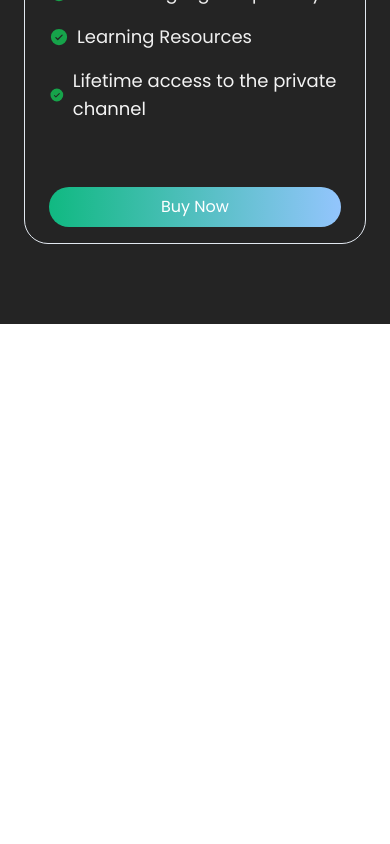
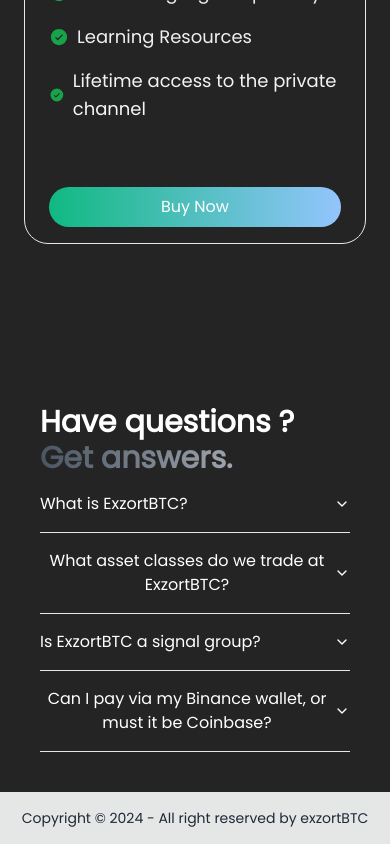
Before and after one commit to Exzort567/exzortBTC, a Next.js app: page / in a window 390 px wide. Shown: the part 6084-6928 px from the top of the page. Before the commit the page ends 6408 px from the top, so only its background shows below. Built offline with nearby package versions, Linux system fonts and the light colour scheme.

Commit message:
Add Faqs and footer

```diff
--- a/app/page.tsx
+++ b/app/page.tsx
@@ -6,6 +6,8 @@
 import { HeroParallaxDemo } from "@/components/Gallery";
 import { WobbleCardDemo } from "@/components/Services";
 import Pricing from "@/components/Pricing";
+import FAQS from "@/components/Faq";
+import Footer from "@/components/Footer";
 
 
 
@@ -20,6 +22,8 @@
       <HeroParallaxDemo/>
       <WobbleCardDemo/>
       <Pricing/>
+      <FAQS/>
+      <Footer/>
     </div>
   );
 }
--- /dev/null
+++ b/components/Faq.tsx
@@ -0,0 +1,54 @@
+import {
+    Accordion,
+    AccordionContent,
+    AccordionItem,
+    AccordionTrigger,
+  } from "@/components/ui/accordion"
+
+
+
+const FAQS = () => {
+    return (
+        <div className=" mt-10 md:py-10 w-full
+        rounded-3xl
+
+        ">
+          <div className=" p-10 md:p-4 md:px-20 text-white">
+            <div className="text-3xl md:text-7xl font-bold text-white">
+              Have questions ?
+            </div>
+            <div className="  font-semibold text-3xl md:text-6xl text-gradient bg-gradient-to-r from-gray-600 to-gray-300 bg-clip-text text-transparent">
+              Get answers.
+            </div>
+            <Accordion type="single" collapsible>
+              <AccordionItem value="item-1">
+                <AccordionTrigger>What is ExzortBTC?</AccordionTrigger>
+                <AccordionContent>
+                  ExzortBTC is a public trading community that provides market insights and trading signals for private members.
+                </AccordionContent>
+              </AccordionItem>
+              <AccordionItem value="item-2">
+                <AccordionTrigger>What asset classes do we trade at ExzortBTC?</AccordionTrigger>
+                <AccordionContent>
+                  We trade in the crypto, forex, and indices markets.
+                </AccordionContent>
+              </AccordionItem>
+              <AccordionItem value="item-3">
+                <AccordionTrigger>Is ExzortBTC a signal group?</AccordionTrigger>
+                <AccordionContent>
+                  Yes, we have a private group dedicated to providing trading signals.
+                </AccordionContent>
+              </AccordionItem>
+              <AccordionItem value="item-4">
+                <AccordionTrigger>Can I pay via my Binance wallet, or must it be Coinbase?</AccordionTrigger>
+                <AccordionContent>
+                  You can pay using any exchange or wallet.
+                </AccordionContent>
+              </AccordionItem>
+            </Accordion>
+
+          </div>
+        </div> );
+}
+
+export default FAQS;
--- /dev/null
+++ b/components/Footer.tsx
@@ -0,0 +1,11 @@
+const Footer = () => {
+    return (
+        <footer className="footer footer-center p-4 bg-base-300 text-base-content">
+            <aside>
+                <p>Copyright © 2024 - All right reserved by exzortBTC</p>
+            </aside>
+        </footer>
+    )
+}
+
+export default Footer;
--- /dev/null
+++ b/components/ui/accordion.tsx
@@ -0,0 +1,58 @@
+"use client"
+
+import * as React from "react"
+import * as AccordionPrimitive from "@radix-ui/react-accordion"
+import { ChevronDown } from "lucide-react"
+
+import { cn } from "@/lib/utils"
+
+const Accordion = AccordionPrimitive.Root
+
+const AccordionItem = React.forwardRef<
+  React.ElementRef<typeof AccordionPrimitive.Item>,
+  React.ComponentPropsWithoutRef<typeof AccordionPrimitive.Item>
+>(({ className, ...props }, ref) => (
+  <AccordionPrimitive.Item
+    ref={ref}
+    className={cn("border-b", className)}
+    {...props}
+  />
+))
+AccordionItem.displayName = "AccordionItem"
+
+const AccordionTrigger = React.forwardRef<
+  React.ElementRef<typeof AccordionPrimitive.Trigger>,
+  React.ComponentPropsWithoutRef<typeof AccordionPrimitive.Trigger>
+>(({ className, children, ...props }, ref) => (
+  <AccordionPrimitive.Header className="flex">
+    <AccordionPrimitive.Trigger
+      ref={ref}
+      className={cn(
+        "flex flex-1 items-center justify-between py-4 font-medium transition-all hover:underline [&[data-state=open]>svg]:rotate-180",
+        className
+      )}
+      {...props}
+    >
+      {children}
+      <ChevronDown className="h-4 w-4 shrink-0 transition-transform duration-200" />
+    </AccordionPrimitive.Trigger>
+  </AccordionPrimitive.Header>
+))
+AccordionTrigger.displayName = AccordionPrimitive.Trigger.displayName
+
+const AccordionContent = React.forwardRef<
+  React.ElementRef<typeof AccordionPrimitive.Content>,
+  React.ComponentPropsWithoutRef<typeof AccordionPrimitive.Content>
+>(({ className, children, ...props }, ref) => (
+  <AccordionPrimitive.Content
+    ref={ref}
+    className="overflow-hidden text-sm transition-all data-[state=closed]:animate-accordion-up data-[state=open]:animate-accordion-down"
+    {...props}
+  >
+    <div className={cn("pb-4 pt-0", className)}>{children}</div>
+  </AccordionPrimitive.Content>
+))
+
+AccordionContent.displayName = AccordionPrimitive.Content.displayName
+
+export { Accordion, AccordionItem, AccordionTrigger, AccordionContent }
--- a/package.json
+++ b/package.json
@@ -9,6 +9,7 @@
     "lint": "next lint"
   },
   "dependencies": {
+    "@radix-ui/react-accordion": "^1.1.2",
     "@tabler/icons-react": "^3.5.0",
     "class-variance-authority": "^0.7.0",
     "clsx": "^2.1.1",
@@ -26,6 +27,7 @@
     "@types/node": "^20",
     "@types/react": "^18",
     "@types/react-dom": "^18",
+    "daisyui": "^4.12.2",
     "eslint": "^8",
     "eslint-config-next": "14.2.3",
     "postcss": "^8",
--- a/tailwind.config.ts
+++ b/tailwind.config.ts
@@ -158,6 +158,7 @@
   plugins: [
     require("tailwindcss-animate"),
     addVariablesForColors,
+    require('daisyui'),
   ],
 } satisfies Config;
 
```
Also changed, not shown: 1 other file (tests, documents, lock files or other folders).
